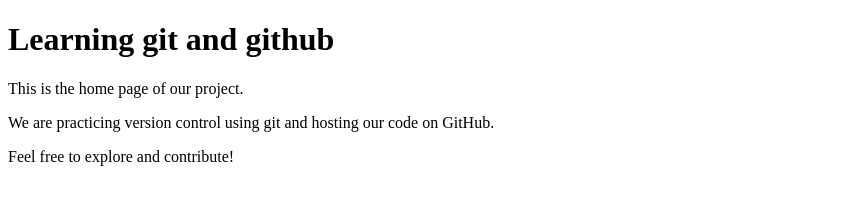
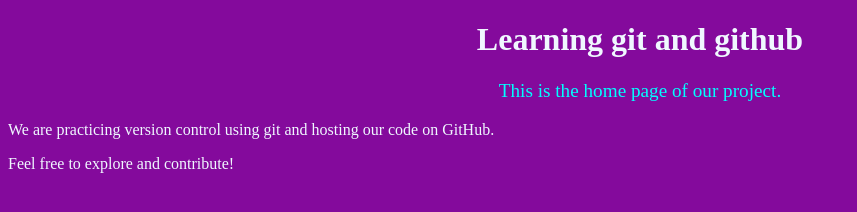
Before and after one commit to Codalite/learning, a plain HTML site: page index.html in a window 1280 px wide. Shown: the whole page, without its empty margins (0-857 px from the left). Drawn offline with Linux system fonts and the light colour scheme.

Commit message:
added embed and inline styling

```diff
--- a/index.html
+++ b/index.html
@@ -4,10 +4,16 @@
     <meta charset="UTF-8">
     <meta name="viewport" content="width=device-width, initial-scale=1.0">
     <title>Home page</title>
+    <style>
+        body{
+            background: #840a9c;
+            color: aliceblue;
+        }
+    </style>
 </head>
 <body>
-    <h1>Learning git and github</h1>
-    <p>This is the home page of our project.</p>
+    <h1 style="text-align: center;font-size: xx-large;">Learning git and github</h1>
+    <p style="font-size: larger;color: aqua;text-align: center;">This is the home page of our project.</p>
     <p>We are practicing version control using git and hosting our code on GitHub.</p>
     <p>Feel free to explore and contribute!</p>
 </body>
```
